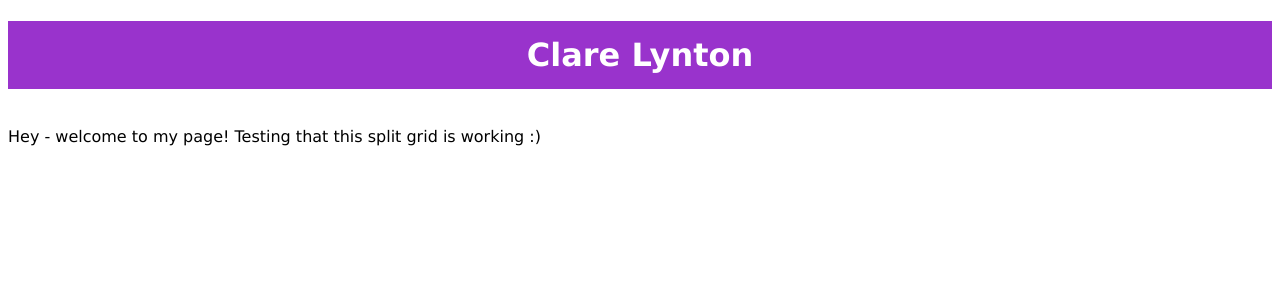
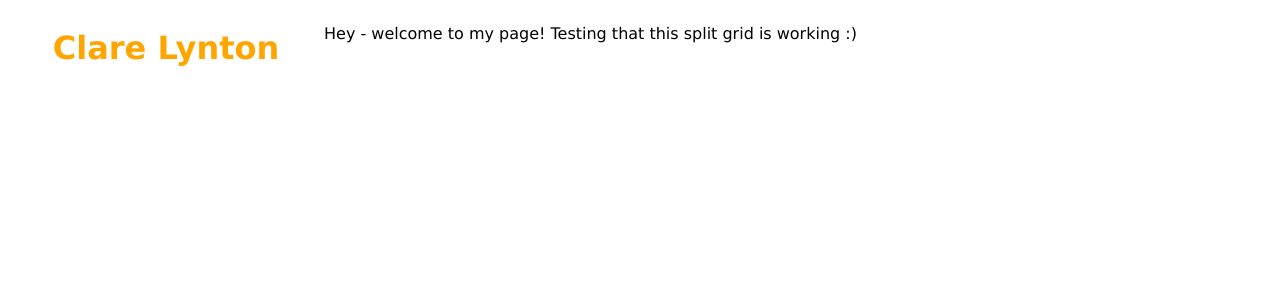
Before and after one commit to clarelynton/clarelynton.github.io, a Jekyll site: the page index.html, which Jekyll copies as it is, in a window 1280 px wide. Shown: the top 300 px of the page. Built offline with Jekyll 4.4.1, drawn with Linux system fonts in a browser that asks for light colours.

Commit message:
Update index.html

```diff
--- a/index.html
+++ b/index.html
@@ -10,7 +10,7 @@
 </head>
 
 <body>
-  <h1 class="header">Clare Lynton</h1>
+  <h1 class="menu">Clare Lynton</h1>
   <p class="main">Hey - welcome to my page! Testing that this split grid is working :)</p>
 </body>
 
```
